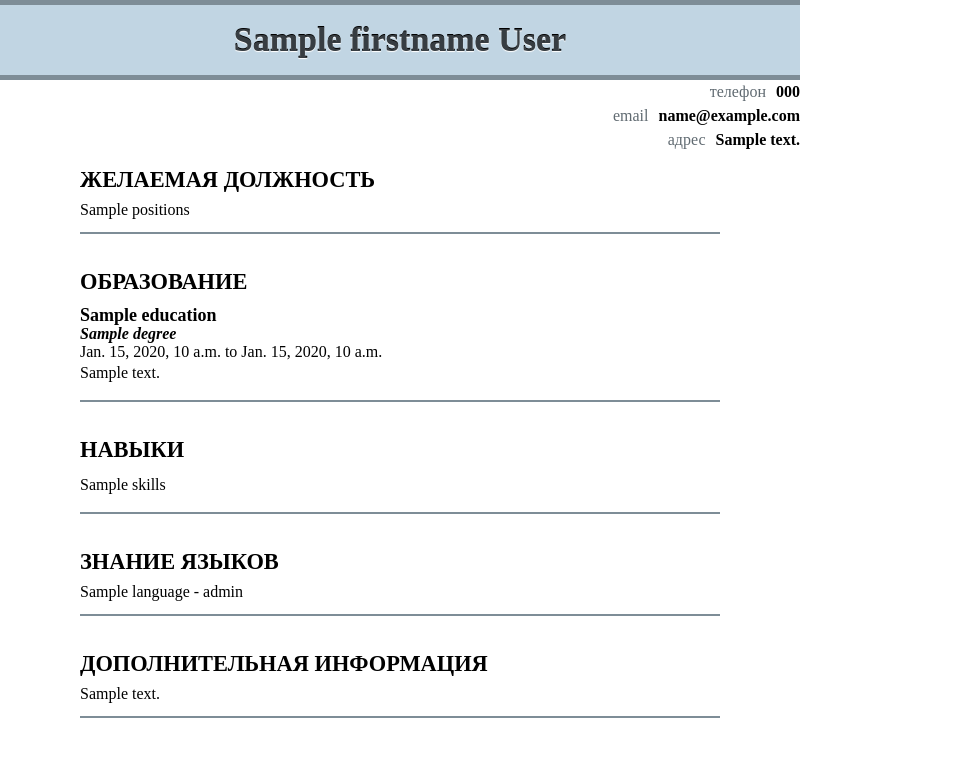
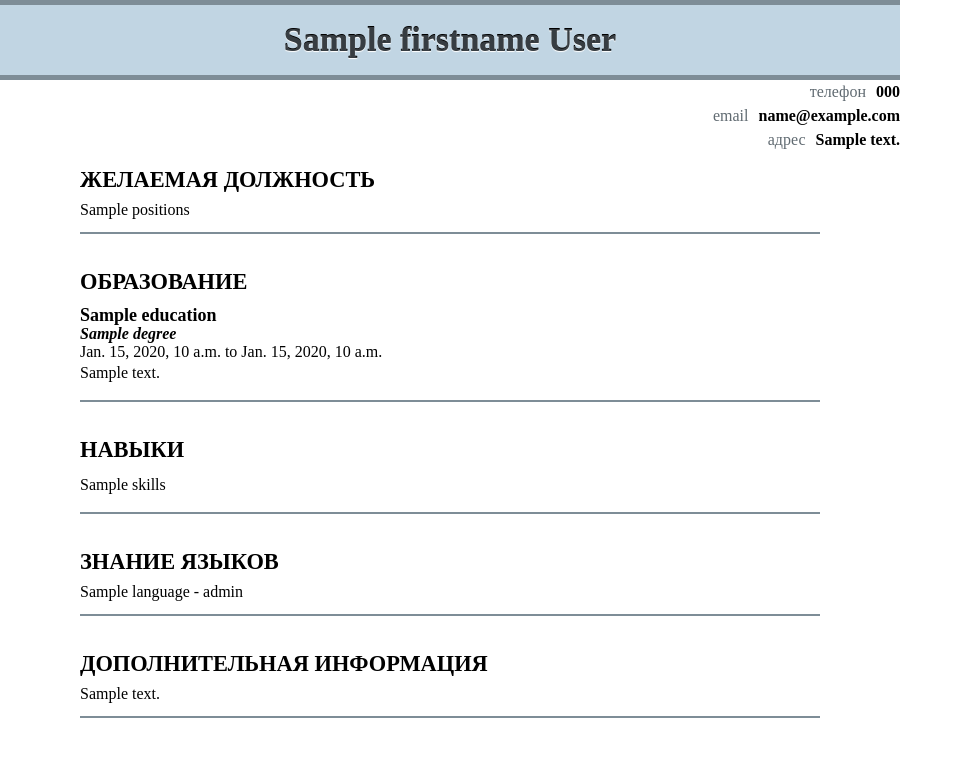
Before and after one commit to krax1337/bts-resumes, a Django app: template formuploads/templates/formuploads/resume.html in a window 1280 px wide. Shown: the top 757 px of the page, without its empty margins (0-963 px from the left). Run offline with Django 3.2, Linux system fonts and the light colour scheme; the template is opened without the code that fills it: most values are stand-ins (such as "Sample title", 1, 10 or a date in 2020); parts of the project's set-up code (start-up, migrations or seed data) failed here and were passed over; some libraries are stand-ins or nearby versions.

Commit message:
resume css

```diff
--- a/static/css/resume.css
+++ b/static/css/resume.css
@@ -54,7 +54,7 @@ a:visited:hover {
     background: #c1d5e3;
     border-top: 5px solid #7e8d97;
     border-bottom: 5px solid #7e8d97;
-    width: 800px;
+    width: 900px;
 }
 
 #about h1 {
@@ -117,7 +117,7 @@ ul#contact span {
 
 .section {
     display: block;
-    width: 640px;
+    width: 740px;
     margin-left: 80px;
     position: relative;
     margin-bottom: 20px;
@@ -162,3 +162,6 @@ html[xmlns] .clearfix {
 * html .clearfix {
     height: 1%;
 }
+#container {
+    align-content: center;
+}
```
